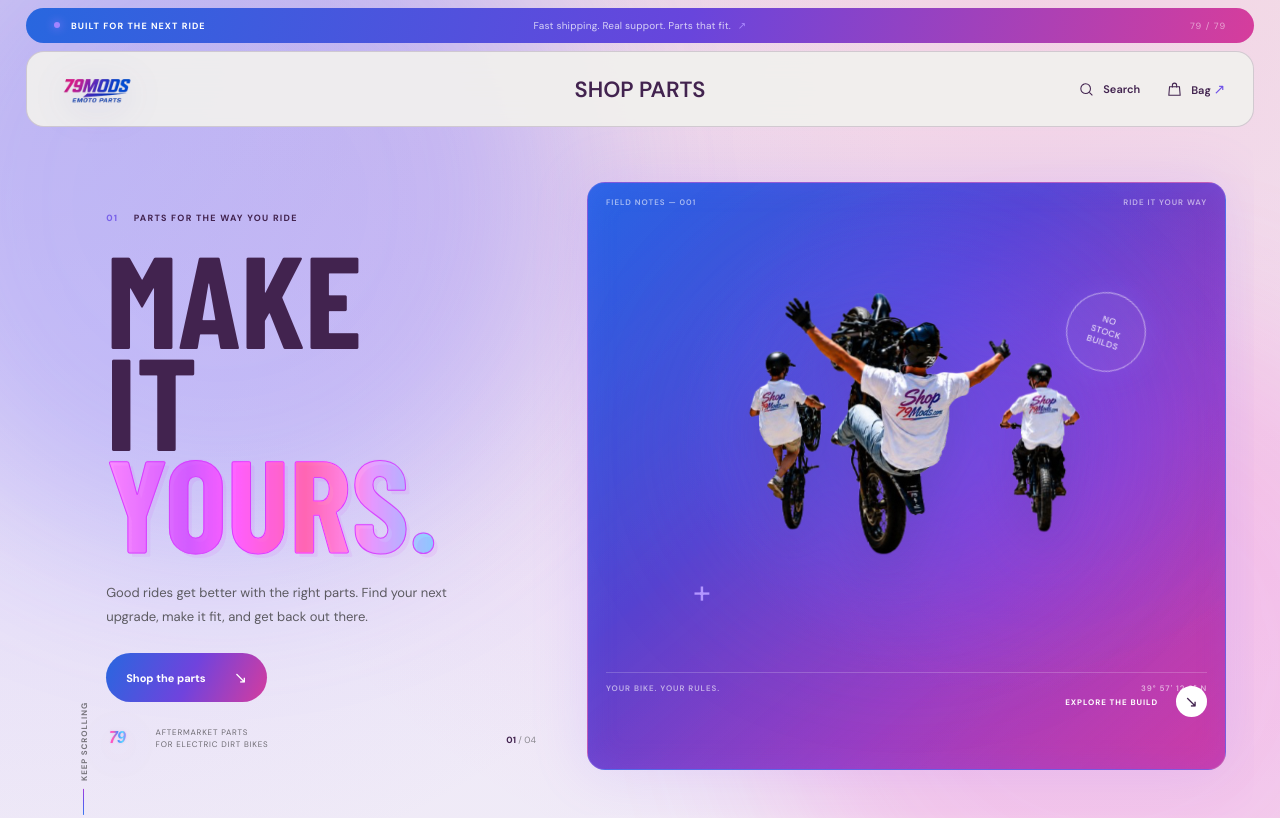
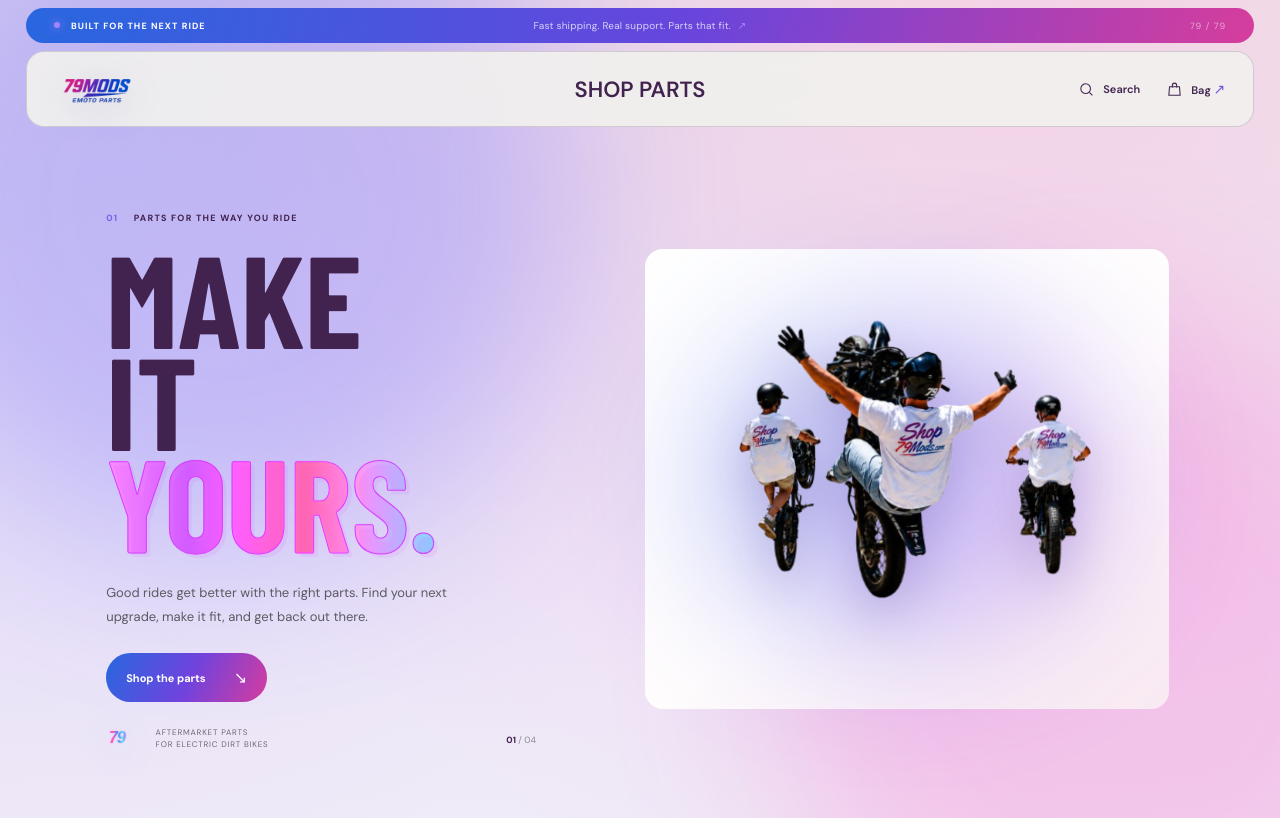
Before and after one commit to akmalbnazir/79mods, a plain HTML site: page index.html in a window 1280 px wide. Shown: the top 818 px of the page. Drawn offline with nearby package versions, Linux system fonts and the light colour scheme; a web font is replaced by a local one.

Commit message:
Style hero image wrap and remove visual panel

```diff
--- a/assets/theme.css
+++ b/assets/theme.css
@@ -116,7 +116,7 @@ h1, h2, h3, p { margin-top: 0; }
 .hero-visual::after { position: absolute; z-index: 1; inset: 0; content: ''; background: radial-gradient(circle at var(--pointer-x, 50%) var(--pointer-y, 50%), rgba(140, 218, 255, .2), transparent 35%); opacity: 0; pointer-events: none; transition: opacity .25s ease; }
 .hero-visual.is-pointer-active::after { opacity: 1; }
 .visual-topline, .visual-caption { position: relative; z-index: 2; display: flex; justify-content: space-between; color: rgba(255,255,255,.58); font-size: 8px; font-weight: 600; letter-spacing: .12em; }
-.hero-image-wrap { flex: 0 0 auto; width: 82%; height: clamp(300px, 42vw, 460px); align-self: center; position: relative; display: grid; place-items: center; min-height: 0; margin: 5px auto 0; transform: translateY(var(--scroll-shift, 0)); transition: transform .1s linear; }
+.hero-image-wrap { flex: 0 0 auto; width: 82%; height: clamp(300px, 42vw, 460px); align-self: center; position: relative; display: grid; place-items: center; min-height: 0; margin: 5px auto 0; border-radius: var(--radius-card); background: linear-gradient(145deg, #fff 0%, #fffdfd 56%, #f9eaf2 100%); transform: translateY(var(--scroll-shift, 0)); transition: transform .1s linear; }
 .hero-image-glow { position: absolute; width: 70%; height: 65%; border-radius: 50%; background: var(--grad); filter: blur(70px); opacity: .42; animation: pulse-glow 5s ease-in-out infinite alternate; }
 .hero-image { width: 90%; height: auto; max-width: 100%; max-height: clamp(284px, calc(42vw - 16px), 444px); position: relative; top: -13px; object-fit: contain; animation: bike-float 6s ease-in-out infinite; filter: drop-shadow(0 22px 24px rgba(83, 53, 150, .24)); }
 .image-stamp { position: absolute; right: 2%; top: 18%; display: grid; place-items: center; width: 74px; height: 74px; border: 1px solid rgba(255,255,255,.47); border-radius: 50%; color: white; font-size: 8px; line-height: 1.35; text-align: center; letter-spacing: .08em; transform: rotate(13deg); background: rgba(255,255,255,.04); box-shadow: 0 0 26px rgba(137,116,255,.22); animation: stampRoll 10s ease-in-out infinite; }
--- a/index.html
+++ b/index.html
@@ -9,7 +9,7 @@
     <link rel="preconnect" href="https://fonts.googleapis.com">
     <link rel="preconnect" href="https://fonts.gstatic.com" crossorigin>
     <link href="https://fonts.googleapis.com/css2?family=Barlow+Condensed:wght@500;600;700;800;900&family=DM+Sans:wght@400;500;600;700&display=swap" rel="stylesheet">
-    <link rel="stylesheet" href="/assets/theme.css?v=9">
+    <link rel="stylesheet" href="/assets/theme.css?v=10">
     <script src="script.js?v=8" defer></script>
   </head>
   <body>
@@ -49,18 +49,11 @@
           <div class="hero-footnote"><img class="hero-mark" src="/assets/79mods-mark.svg" alt="79mods logo"><span>AFTERMARKET PARTS<br>FOR ELECTRIC DIRT BIKES</span></div>
           <div class="hero-index"><span>01</span> / 04</div>
         </div>
-        <div class="hero-visual">
-          <div class="visual-topline"><span>FIELD NOTES — 001</span><span>RIDE IT YOUR WAY</span></div>
           <div class="hero-image-wrap">
             <div class="hero-image-glow"></div>
             <img class="hero-image" src="/assets/hero-rider.png" alt="Rider with a blue electric dirt bike on a repair stand">
-            <span class="image-stamp">NO<br>STOCK<br>BUILDS</span>
-            <span class="image-crosshair" aria-hidden="true">+</span>
           </div>
-          <div class="visual-caption"><span>YOUR BIKE. YOUR RULES.</span><span>39° 57' 12.2" N</span></div>
-          <a class="hero-swipe" href="#shop" aria-label="Explore the shop"><span>EXPLORE THE BUILD</span><b aria-hidden="true">↘</b></a>
-        </div>
-        <div class="hero-scroll"><span></span> KEEP SCROLLING</div>
+
       </section>
 
       <section class="proof-bar" aria-label="Shop benefits">
--- a/sections/hero.liquid
+++ b/sections/hero.liquid
@@ -7,12 +7,9 @@
       <a class="button button-dark" href="#shop"><span>Shop the parts</span><span aria-hidden="true">↘</span></a>
     </div>
   </div>
-  <div class="hero-visual">
     <div class="hero-image-wrap">
       <img class="hero-image" src="{{ 'hero-rider.png' | asset_url }}" alt="Rider with a blue electric dirt bike on a repair stand">
     </div>
-    <a class="hero-swipe" href="#shop" aria-label="Explore the shop"><span>EXPLORE THE BUILD</span><b aria-hidden="true">↘</b></a>
-  </div>
 </section>
 
 <section class="proof-bar" aria-label="Shop benefits">
```
